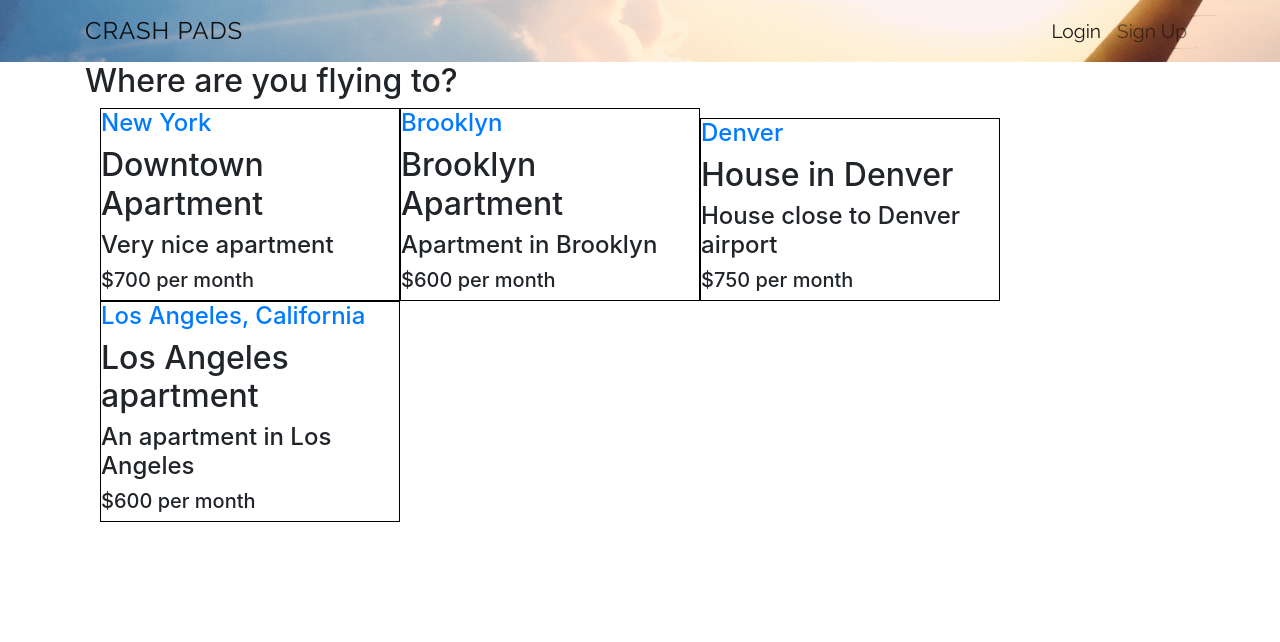
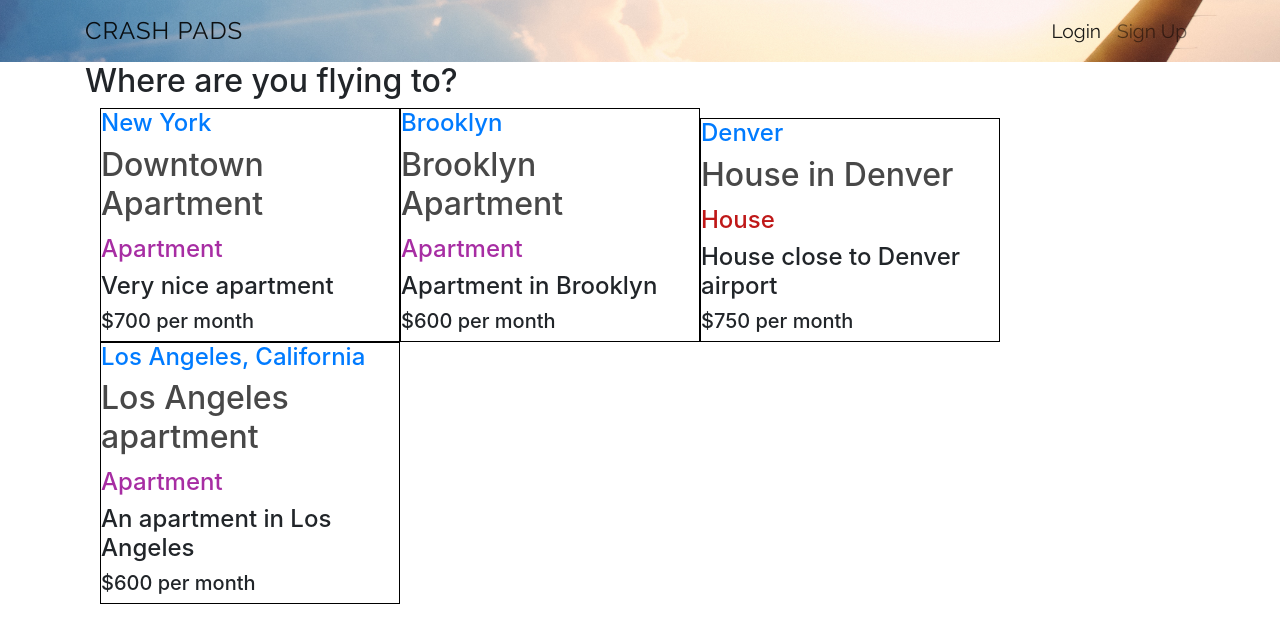
Before and after one commit to cevazquez/crash-pads-app, a React (Create React App) app: page /pads in a window 1280 px wide. Shown: the top 642 px of the page. Built offline with nearby package versions, Linux system fonts and the light colour scheme.

Commit message:
Add styles to Pad Card

```diff
--- a/src/components/PadSection/PadCard.js
+++ b/src/components/PadSection/PadCard.js
@@ -7,10 +7,11 @@ export function PadCard(props) {
 
     return (
         <div className="pad-card">
-            <Link to={`pads/${pad.id}`}>
+            <Link className='detail-link' to={`pads/${pad.id}`}>
                 <h4>{pad.city}</h4>
             </Link>
-            <h2>{pad.title}</h2>
+            <h2 className="card-title">{pad.title}</h2>
+            <h4 className={`category-subtitle ${pad.category}`}>{pad.category}</h4>
             <h4>{pad.description}</h4>
             <h5>${pad.monthlyRate} per month</h5>
         </div>
--- a/src/components/PadSection/PadSection.css
+++ b/src/components/PadSection/PadSection.css
@@ -3,3 +3,27 @@
     border: 1px solid black;
     display: inline-block;
 }
+
+.detail-link a:hover {
+    text-decoration: none;
+}
+
+.card-title {
+    color: #484848;
+}
+
+.category-subtitle {
+    text-transform: capitalize;
+}
+
+.apartment {
+    color: #a72da3
+}
+
+.house {
+    color: #bf1818
+}
+
+.condo {
+    color: #d68000
+}
--- a/src/shared/Header/Nav.js
+++ b/src/shared/Header/Nav.js
@@ -1,10 +1,11 @@
 import React from 'react';
+import { Link } from 'react-router-dom';
 
 export function Nav() {
     return (
         <nav className='navbar navbar-expand-lg navbar-light bg-transparent'>
             <div className='container'>
-                <a className='navbar-brand text-uppercase' href='/'>Crash Pads</a>
+                <Link className='navbar-brand text-uppercase' to='/pads'>Crash Pads</Link>
                 <button className='navbar-toggler' type='button' data-toggle='collapse' data-target='#navbarNavAltMarkup' aria-controls='navbarNavAltMarkup' aria-expanded='false' aria-label='Toggle navigation'>
                     <span className='navbar-toggler-icon'></span>
                 </button>
```
